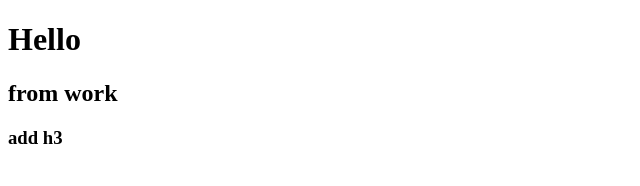
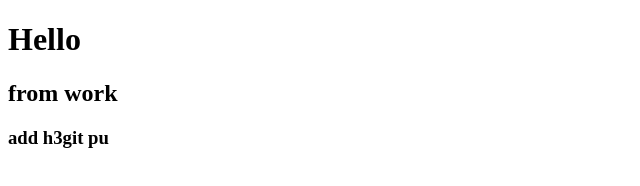
Before and after one commit to Stanis26/work-with-git, a plain HTML site: page index.html in a window 1280 px wide. Shown: the full height of the page, 0-640 px from the left. Drawn offline with Linux system fonts and the light colour scheme.

Commit message:
write a mistake

```diff
--- a/index.html
+++ b/index.html
@@ -11,6 +11,6 @@
 
     <h2>from work</h2>
 
-    <h3>add h3</h3>
+    <h3>add h3git pu</h3>
 </body>
 </html>
```
